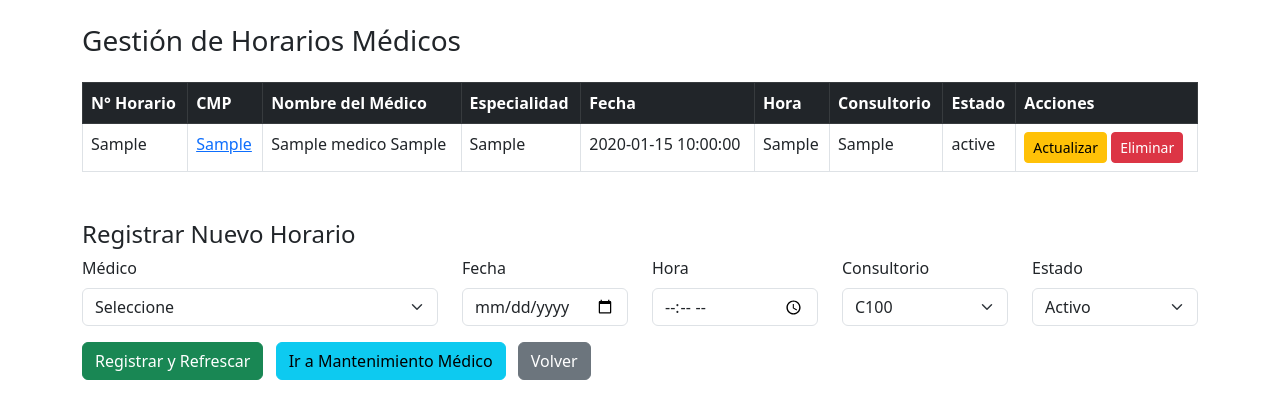
After one commit to FCode19/Huellitas, a PHP site: page /vista/VistaMenuMed.php in a window 1280 px wide. The commit adds this page. Shown: the top 419 px of the page. Run offline with PHP 8.4, Linux system fonts and the light colour scheme; tables that the repository leaves empty or names only in its code hold one stand-in row (values such as "Sample post").

Commit message:
Entregable 2 LISTO - Modulo de Horario y Medicos con CRUD

```diff
--- /dev/null
+++ b/negocio/DaoHorario.php
@@ -0,0 +1,62 @@
+<?php
+require_once '../persistencia/Conexion.php';
+class DaoHorario {
+    public function listarHorariosConMedico() {
+        $sql = "SELECT
+                    h.num_horario,
+                    h.cmp,
+                    m.nombre,
+                    m.apellido,
+                    m.especialidad,
+                    h.fecha,
+                    h.hora,
+                    h.consultorio,
+                    h.estado
+                FROM horario h
+                JOIN medico m ON h.cmp = m.cmp";
+        try {
+            $con = Conexion::getConexion();
+            $stmt = $con->query($sql);
+            return $stmt->fetchAll(PDO::FETCH_ASSOC);
+        } catch (Exception $e) {
+            echo "Error al listar horarios: " . $e->getMessage();
+        }
+        return [];
+    }
+
+    public function actualizarHorario($num_horario, $fecha, $hora, $consultorio, $estado) {
+        $sql = "UPDATE horario SET fecha = ?, hora = ?, consultorio = ?, estado = ? WHERE num_horario = ?";
+        try {
+            $con = Conexion::getConexion();
+            $stmt = $con->prepare($sql);
+            return $stmt->execute([$fecha, $hora, $consultorio, $estado, $num_horario]);
+        } catch (Exception $e) {
+            echo "Error: " . $e->getMessage();
+            return false;
+        }
+    }
+
+    public function eliminarHorario($num_horario) {
+        $sql = "DELETE FROM horario WHERE num_horario = ?";
+        try {
+            $con = Conexion::getConexion();
+            $stmt = $con->prepare($sql);
+            return $stmt->execute([$num_horario]);
+        } catch (Exception $e) {
+            echo "Error: " . $e->getMessage();
+            return false;
+        }
+    }
+
+    public function registrarHorario($cmp, $fecha, $hora, $consultorio, $estado) {
+        $sql = "INSERT INTO horario (cmp, fecha, hora, consultorio, estado) VALUES (?, ?, ?, ?, ?)";
+        try {
+            $con = Conexion::getConexion();
+            $stmt = $con->prepare($sql);
+            return $stmt->execute([$cmp, $fecha, $hora, $consultorio, $estado]);
+        } catch (Exception $e) {
+            echo "Error al registrar: " . $e->getMessage();
+            return false;
+        }
+    }
+}
--- /dev/null
+++ b/negocio/DaoMedico.php
@@ -0,0 +1,59 @@
+<?php
+require_once '../persistencia/Conexion.php';
+
+class DaoMedico {
+    public function listarMedicos() {
+        $sql = "SELECT * FROM medico";
+        try {
+            $con = Conexion::getConexion();
+            $stmt = $con->query($sql);
+            return $stmt->fetchAll(PDO::FETCH_ASSOC);
+        } catch (Exception $e) {
+            echo "Error al listar médicos: " . $e->getMessage();
+            return [];
+        }
+    }
+
+    public function insertarMedico($cmp, $nombre, $apellido, $especialidad) {
+        $con = new Conexion();
+        $cn = $con->getConexion();
+        $sql = "INSERT INTO medico (cmp, nombre, apellido, especialidad) VALUES (?, ?, ?, ?)";
+        $stmt = $cn->prepare($sql);
+        return $stmt->execute([$cmp, $nombre, $apellido, $especialidad]);
+    }
+
+    public function actualizarMedico($cmp, $nombre, $apellido, $especialidad) {
+        $con = new Conexion();
+        $cn = $con->getConexion();
+        $sql = "UPDATE medico SET nombre = ?, apellido = ?, especialidad = ? WHERE cmp = ?";
+        $stmt = $cn->prepare($sql);
+        return $stmt->execute([$nombre, $apellido, $especialidad, $cmp]);
+    }
+
+    public function eliminarMedico($cmp) {
+        $con = new Conexion();
+        $cn = $con->getConexion();
+        $sql = "DELETE FROM medico WHERE cmp = ?";
+        $stmt = $cn->prepare($sql);
+        return $stmt->execute([$cmp]);
+    }
+
+    public function tieneHorarios($cmp) {
+        $conexion = new Conexion();
+        $cn = $conexion->getConexion();
+        $sql = "SELECT COUNT(*) as total FROM horario WHERE cmp = ?";
+        $stmt = $cn->prepare($sql);
+        $stmt->execute([$cmp]);
+        $row = $stmt->fetch(PDO::FETCH_ASSOC);
+        return $row['total'] > 0;
+    }
+
+    public function eliminarMedicoYHorarios($cmp) {
+        $conexion = new Conexion();
+        $cn = $conexion->getConexion();
+        $stmt1 = $cn->prepare("DELETE FROM horario WHERE cmp = ?");
+        $stmt1->execute([$cmp]);
+        $stmt2 = $cn->prepare("DELETE FROM medico WHERE cmp = ?");
+        return $stmt2->execute([$cmp]);
+    }
+}
--- a/vista/MasterLogin.php
+++ b/vista/MasterLogin.php
@@ -56,7 +56,7 @@ Click nbfs://nbhost/SystemFileSystem/Templates/Scripting/EmptyPHPWebPage.php to
                     <img src="../recursos/LOGOO.png" alt="Logo" class="img-fluid" style="background-color: #fafafb">
                 </div>
                 <div class="col-9 right-section">
-                    <div class="clickable-area" onclick="location.href='#'">
+                    <div class="clickable-area" onclick="location.href='VistaMenuMed.php'">
                         <img src="../recursos/MEDICO.png" alt="Médico">
                         <h4 class="mb-0">MÉDICO</h4>
                     </div>
--- /dev/null
+++ b/vista/VistaMenuMed.php
@@ -0,0 +1,213 @@
+<?php
+require_once '../negocio/DaoHorario.php';
+require_once '../negocio/DaoMedico.php';
+$daoHorario = new DaoHorario();
+$daoMedico = new DaoMedico();
+$horarios = $daoHorario->listarHorariosConMedico();
+$medicos = $daoMedico->listarMedicos();
+?>
+
+<!DOCTYPE html>
+<!--
+Click nbfs://nbhost/SystemFileSystem/Templates/Licenses/license-default.txt to change this license
+Click nbfs://nbhost/SystemFileSystem/Templates/Scripting/EmptyPHPWebPage.php to edit this template
+-->
+<html>
+    <head>
+        <meta charset="UTF-8">
+        <title>Vista Menú Médico</title>
+        <link href="https://cdn.jsdelivr.net/npm/bootstrap@5.3.0/dist/css/bootstrap.min.css" rel="stylesheet">
+        <link rel="icon" href="recursos/PERRO.png"/>
+    </head>
+    <body>
+        <div class="container mt-4">
+            <h3 class="mb-4">Gestión de Horarios Médicos</h3>
+            <table class="table table-bordered table-hover">
+                <thead class="table-dark">
+                    <tr>
+                        <th>N° Horario</th>
+                        <th>CMP</th>
+                        <th>Nombre del Médico</th>
+                        <th>Especialidad</th>
+                        <th>Fecha</th>
+                        <th>Hora</th>
+                        <th>Consultorio</th>
+                        <th>Estado</th>
+                        <th>Acciones</th>
+                    </tr>
+                </thead>
+                <tbody>
+                    <?php foreach ($horarios as $h): ?>
+                        <tr>
+                            <td><?= $h['num_horario'] ?></td>
+                            <td><a href="#" class="ver-medico" data-bs-toggle="modal" data-bs-target="#modalMedico" data-cmp="<?= $h['cmp'] ?>" data-nombre="<?= $h['nombre'] ?>" data-apellido="<?= $h['apellido'] ?>" data-especialidad="<?= $h['especialidad'] ?>"><?= $h['cmp'] ?></a></td>
+                            <td><?= $h['nombre'] . ' ' . $h['apellido'] ?></td>
+                            <td><?= $h['especialidad'] ?></td>
+                            <td><?= $h['fecha'] ?></td>
+                            <td><?= $h['hora'] ?></td>
+                            <td><?= $h['consultorio'] ?></td>
+                            <td><?= $h['estado'] ?></td>
+                            <td>
+                                <button class="btn btn-sm btn-warning btn-actualizar"
+                                        data-num="<?= $h['num_horario'] ?>"
+                                        data-fecha="<?= $h['fecha'] ?>"
+                                        data-hora="<?= $h['hora'] ?>"
+                                        data-consultorio="<?= $h['consultorio'] ?>"
+                                        data-estado="<?= $h['estado'] ?>"
+                                        >Actualizar</button>
+                                <button class="btn btn-sm btn-danger btn-eliminar" data-num="<?= $h['num_horario'] ?>">Eliminar</button>
+                            </td>
+                        </tr>
+                    <?php endforeach; ?>
+                </tbody>
+            </table>
+
+            <h4 class="mt-5">Registrar Nuevo Horario</h4>
+            <form action="../controlador/registrarHorario.php" method="POST">
+                <div class="row mb-3">
+                    <div class="col-md-4">
+                        <label class="form-label">Médico</label>
+                        <select name="cmp" class="form-select" required>
+                            <option value="">Seleccione</option>
+                            <?php foreach ($medicos as $m): ?>
+                                <option value="<?= $m['cmp'] ?>">
+                                    <?= $m['cmp'] ?> - <?= $m['nombre'] . ' ' . $m['apellido'] ?> - <?= $m['especialidad'] ?>
+                                </option>
+                            <?php endforeach; ?>
+                        </select>
+                    </div>
+                    <div class="col-md-2">
+                        <label class="form-label">Fecha</label>
+                        <input type="date" name="fecha" class="form-control" required>
+                    </div>
+                    <div class="col-md-2">
+                        <label class="form-label">Hora</label>
+                        <input type="time" name="hora" class="form-control" required>
+                    </div>
+                    <div class="col-md-2">
+                        <label class="form-label">Consultorio</label>
+                        <select name="consultorio" class="form-select" required>
+                            <?php for ($i = 100; $i <= 110; $i++): ?>
+                                <option value="C<?= $i ?>">C<?= $i ?></option>
+                            <?php endfor; ?>
+                        </select>
+                    </div>
+                    <div class="col-md-2">
+                        <label class="form-label">Estado</label>
+                        <select name="estado" class="form-select" required>
+                            <option value="Activo">Activo</option>
+                            <option value="Cancelado">Cancelado</option>
+                        </select>
+                    </div>
+                </div>
+                <button type="submit" class="btn btn-success">Registrar y Refrescar</button>
+                <a href="VistaMantenimientoMed.php" class="btn btn-info ms-2">Ir a Mantenimiento Médico</a>
+                <a href="../index.html" class="btn btn-secondary ms-2">Volver</a>
+            </form>
+        </div>
+
+        <!-- Modal Médico -->
+        <div class="modal fade" id="modalMedico" tabindex="-1">
+            <div class="modal-dialog">
+                <div class="modal-content">
+                    <div class="modal-header"><h5 class="modal-title">Datos del Médico</h5></div>
+                    <div class="modal-body">
+                        <p><strong>CMP:</strong> <span id="m-cmp"></span></p>
+                        <p><strong>Nombre:</strong> <span id="m-nombre"></span></p>
+                        <p><strong>Especialidad:</strong> <span id="m-especialidad"></span></p>
+                    </div>
+                    <div class="modal-footer">
+                        <button class="btn btn-secondary" data-bs-dismiss="modal">Cerrar</button>
+                    </div>
+                </div>
+            </div>
+        </div>
+
+        <!-- Modal Actualizar -->
+        <div class="modal fade" id="modalActualizar" tabindex="-1">
+            <div class="modal-dialog">
+                <form class="modal-content" action="../controlador/actualizarHorario.php" method="POST">
+                    <div class="modal-header"><h5 class="modal-title">Actualizar Horario</h5></div>
+                    <div class="modal-body">
+                        <input type="hidden" name="num_horario" id="act-num">
+                        <div class="mb-2">
+                            <label>Fecha</label>
+                            <input type="date" class="form-control" name="fecha" id="act-fecha" required>
+                        </div>
+                        <div class="mb-2">
+                            <label>Hora</label>
+                            <input type="time" class="form-control" name="hora" id="act-hora" required>
+                        </div>
+                        <div class="mb-2">
+                            <label>Consultorio</label>
+                            <select name="consultorio" id="act-consultorio" class="form-select">
+                                <?php for ($i = 100; $i <= 110; $i++): ?>
+                                    <option value="C<?= $i ?>">C<?= $i ?></option>
+                                <?php endfor; ?>
+                            </select>
+                        </div>
+                        <div class="mb-2">
+                            <label>Estado</label>
+                            <select name="estado" id="act-estado" class="form-select">
+                                <option value="Activo">Activo</option>
+                                <option value="Cancelado">Cancelado</option>
+                            </select>
+                        </div>
+                    </div>
+                    <div class="modal-footer">
+                        <button type="submit" class="btn btn-primary">Guardar Cambios</button>
+                        <button class="btn btn-secondary" data-bs-dismiss="modal">Cancelar</button>
+                    </div>
+                </form>
+            </div>
+        </div>
+
+        <!-- Modal Confirmar Eliminación -->
+        <div class="modal fade" id="modalEliminar" tabindex="-1">
+            <div class="modal-dialog">
+                <form class="modal-content" action="../controlador/eliminarHorario.php" method="POST">
+                    <div class="modal-header"><h5 class="modal-title">Confirmar Eliminación</h5></div>
+                    <div class="modal-body">
+                        ¿Está seguro que desea eliminar este horario?
+                        <input type="hidden" name="num_horario" id="del-num">
+                    </div>
+                    <div class="modal-footer">
+                        <button type="submit" class="btn btn-danger">Eliminar</button>
+                        <button class="btn btn-secondary" data-bs-dismiss="modal">Cancelar</button>
+                    </div>
+                </form>
+            </div>
+        </div>
+
+        <script src="https://cdn.jsdelivr.net/npm/bootstrap@5.3.0/dist/js/bootstrap.bundle.min.js"></script>
+        <script>
+            document.querySelectorAll('.ver-medico').forEach(btn => {
+                btn.addEventListener('click', () => {
+                    document.getElementById('m-cmp').textContent = btn.dataset.cmp;
+                    document.getElementById('m-nombre').textContent = btn.dataset.nombre + ' ' + btn.dataset.apellido;
+                    document.getElementById('m-especialidad').textContent = btn.dataset.especialidad;
+                });
+            });
+
+            document.querySelectorAll('.btn-actualizar').forEach(btn => {
+                btn.addEventListener('click', () => {
+                    document.getElementById('act-num').value = btn.dataset.num;
+                    document.getElementById('act-fecha').value = btn.dataset.fecha;
+                    document.getElementById('act-hora').value = btn.dataset.hora;
+                    document.getElementById('act-consultorio').value = btn.dataset.consultorio;
+                    document.getElementById('act-estado').value = btn.dataset.estado;
+                    const modal = new bootstrap.Modal(document.getElementById('modalActualizar'));
+                    modal.show();
+                });
+            });
+
+            document.querySelectorAll('.btn-eliminar').forEach(btn => {
+                btn.addEventListener('click', () => {
+                    document.getElementById('del-num').value = btn.dataset.num;
+                    const modal = new bootstrap.Modal(document.getElementById('modalEliminar'));
+                    modal.show();
+                });
+            });
+        </script>
+    </body>
+</html>
```
Also changed, not shown: controlador/actualizarHorario.php (added, +21 -0 lines), controlador/actualizarMedico.php (added, +15 -0 lines), controlador/eliminarHorario.php (added, +17 -0 lines), controlador/eliminarMedico.php (added, +32 -0 lines), controlador/registrarHorario.php (added, +22 -0 lines), controlador/registrarMedico.php (added, +15 -0 lines), objetos/Medico.php (added, +42 -0 lines), vista/VistaMantenimientoMed.php (added, +125 -0 lines), 1 other file.
